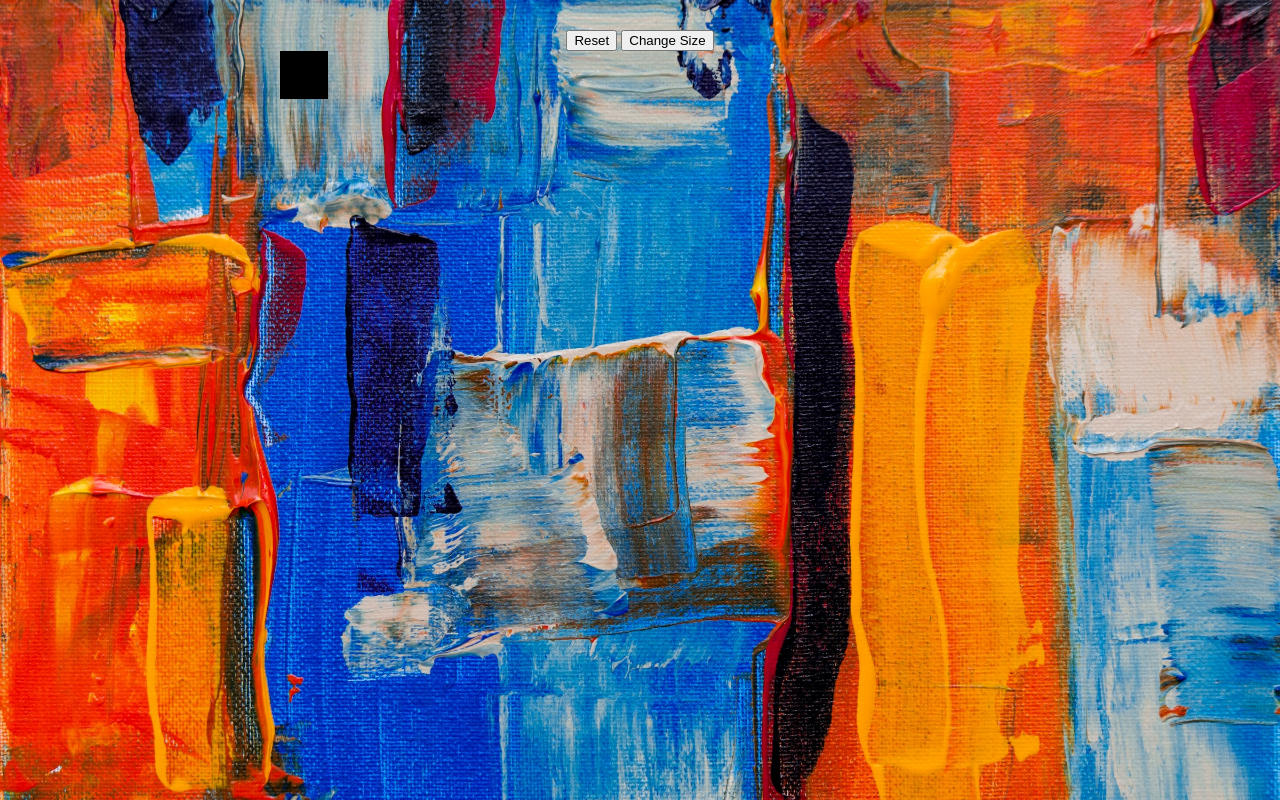
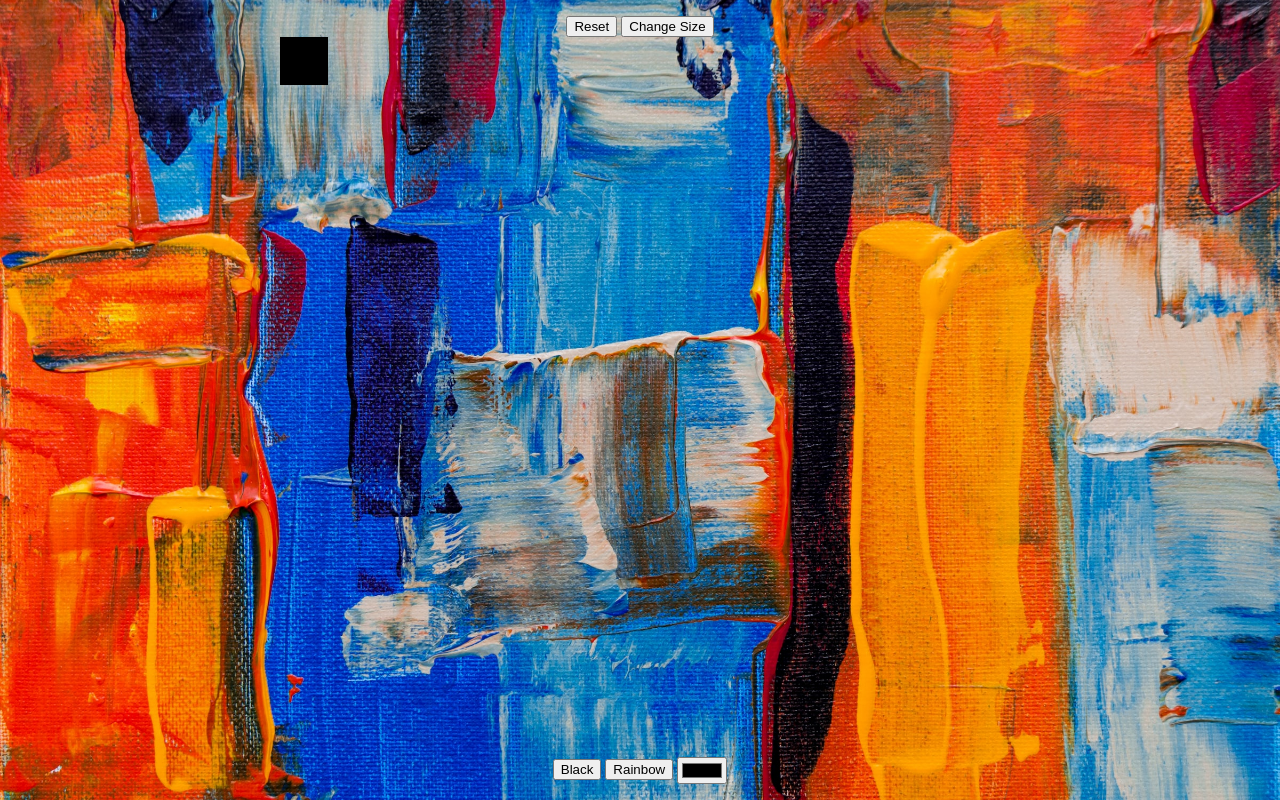
Before and after one commit to morfenza/etch-a-sketch, a plain HTML site: page index.html in a window 1280 px wide. Drawn offline with Linux system fonts and the light colour scheme.

Commit message:
Add new buttons

```diff
--- a/index.html
+++ b/index.html
@@ -9,10 +9,15 @@
   </head>
 
   <body>
-    <div>
-      <button class="reset-btn">Reset</button>
-      <button class="size-btn">Change Size</button>
+    <div class="top-btns">
+      <button class="btn reset-btn">Reset</button>
+      <button class="btn size-btn">Change Size</button>
     </div>
     <div class="main-container"></div>
+    <div class="bottom-btns">
+      <button class="btn black-btn">Black</button>
+      <button class="btn rainbow-btn">Rainbow</button>
+      <input type="color" name="colorpicker" class="btn color-picker">
+    </div>
   </body>
 </html>
```
